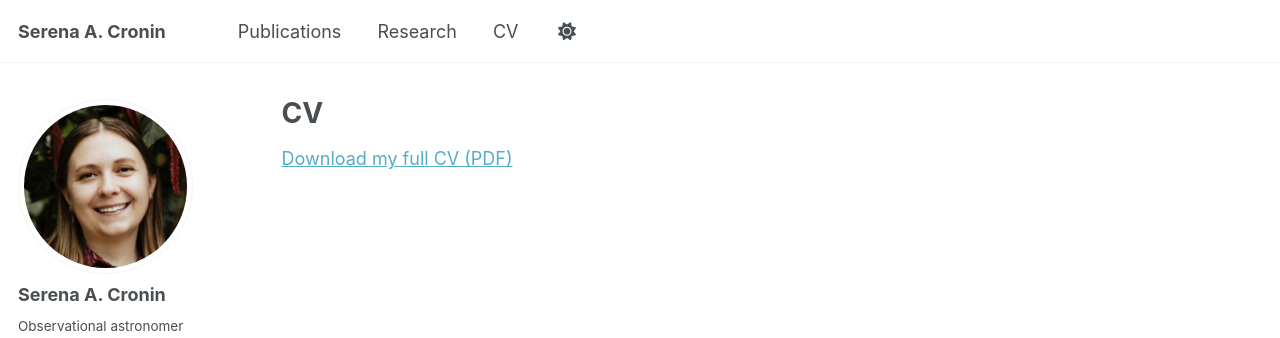
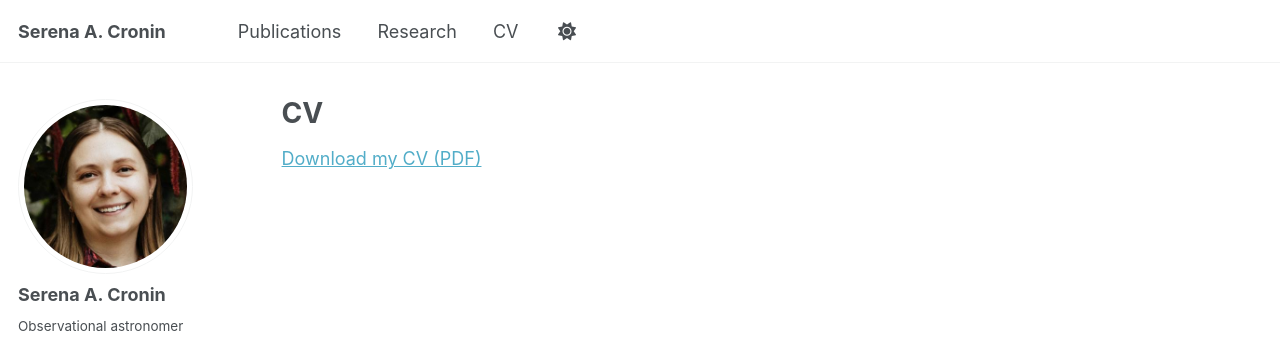
Before and after one commit to serenacronin/serenacronin.github.io, a Jekyll site: the page built from _pages/cv.md, in a window 1280 px wide. Shown: the top 338 px of the page. Built offline with Jekyll 4.4.1, drawn with Linux system fonts in a browser that asks for light colours; some web fonts are replaced; a script that is not in the unit is left out.

Commit message:
Update CV download link text

```diff
--- a/_pages/cv.md
+++ b/_pages/cv.md
@@ -9,4 +9,4 @@ redirect_from:
 
 {% include base_path %}
 
-<a href="{{ base_path }}/files/SCronin_CV.pdf" target="_blank">Download my full CV (PDF)</a>
+<a href="{{ base_path }}/files/SCronin_CV.pdf" target="_blank">Download my CV (PDF)</a>
```
